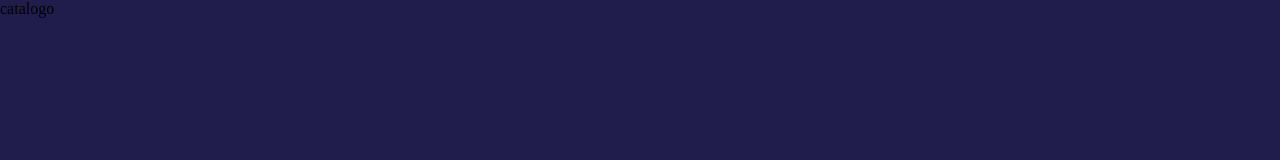
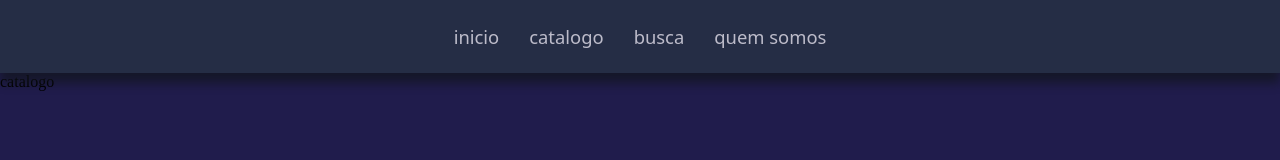
Before and after one commit to Rich-Almeid4/Site-das-borboleta, a plain HTML site: page catalogo.html in a window 1280 px wide. Drawn offline with Linux system fonts and the light colour scheme.

Commit message:
coloquei a nav mas to testando o git ainda

```diff
--- a/catalogo.html
+++ b/catalogo.html
@@ -7,7 +7,16 @@
     <link rel="stylesheet" href="style.css">
     <link rel="shortcut icon" type="imagex/png" href="img/logo.png">
 </head>
-<body>
+<body><header><nav class="nav-bar">
+    <div class="nav-list">
+        <ul>
+            <li class="nav-item"><a href="index.html" target="fds" class="nav-link">inicio</a></li>
+            <li class="nav-item"><a href="catalogo.html" target="fds"class="nav-link">catalogo</a></li>
+            <li class="nav-item"><a href="busca.html" target="fds"class="nav-link">busca</a></li>
+            <li class="nav-item"><a href="quem.html" target="fds"class="nav-link">quem somos</a></li>
+        </ul>
+    </div>
+</nav></header>
     catalogo
 </body>
 </html>
```
